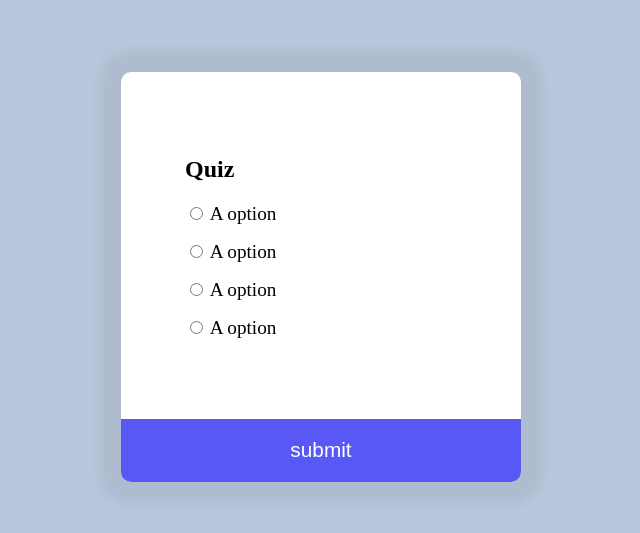
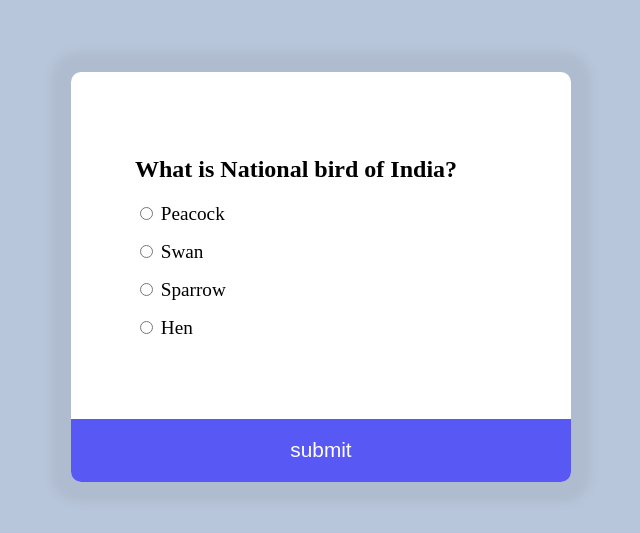
Before and after one commit to hetvikanani/QuizApp, a plain HTML site: page index.html in a window 1280 px wide. Shown: the part 123-656 px from the top of the page, without its empty margins (319-959 px from the left). Drawn offline with Linux system fonts and the light colour scheme.

Commit message:
quiz  complete

```diff
--- a/index.html
+++ b/index.html
@@ -7,27 +7,27 @@
   <body>
     <div class="quiz-container">
       <div class="quiz-header">
-        <h2>Quiz</h2>
+        <h2 id="question">Quiz</h2>
         <ul>
           <li>
-            <input type="radio" name="ans" id="a" />
-            <label for="a">A option</label>
+            <input type="radio" name="ans" class="ans" id="a" />
+            <label for="a" id="a_option">A option</label>
           </li>
           <li>
-            <input type="radio" name="ans" id="b" />
-            <label for="b">A option</label>
+            <input type="radio" name="ans" class="ans" id="b" />
+            <label for="b" id="b_option">A option</label>
           </li>
           <li>
-            <input type="radio" name="ans" id="c" />
-            <label for="c">A option</label>
+            <input type="radio" name="ans" class="ans" id="c" />
+            <label for="c" id="c_option">A option</label>
           </li>
           <li>
-            <input type="radio" name="ans" id="d" />
-            <label for="d">A option</label>
+            <input type="radio" name="ans" class="ans" id="d" />
+            <label for="d" id="d_option">A option</label>
           </li>
         </ul>
       </div>
-      <button>submit</button>
+      <button id="submit">submit</button>
     </div>
   </body>
   <script src="script.js"></script>
--- a/script.js
+++ b/script.js
@@ -0,0 +1,79 @@
+const quizData = [
+  {
+    que: "What is National bird of India?",
+    a: "Peacock",
+    b: "Swan",
+    c: "Sparrow",
+    d: "Hen",
+    ans: "a",
+  },
+  {
+    que: "What is National aniaml of India",
+    a: "Elephant",
+    b: "Tiger",
+    c: "Lion",
+    d: "Zibra",
+    ans: "c",
+  },
+];
+
+const questionEl = document.getElementById("question");
+const a_option = document.getElementById("a_option");
+const b_option = document.getElementById("b_option");
+const c_option = document.getElementById("c_option");
+const d_option = document.getElementById("d_option");
+const submit = document.getElementById("submit");
+
+let currentPointer = 0;
+let score = 0;
+
+const unselectall = () => {
+  const options = document.querySelectorAll(".ans");
+
+  options.forEach((data) => {
+    data.checked = false;
+  });
+};
+
+const load = () => {
+  unselectall();
+  const currentData = quizData[currentPointer];
+  questionEl.innerText = currentData.que;
+  a_option.innerText = currentData.a;
+  b_option.innerText = currentData.b;
+  c_option.innerText = currentData.c;
+  d_option.innerText = currentData.d;
+};
+
+const check = () => {
+  const options = document.querySelectorAll(".ans");
+  let id;
+  //   console.log(options);
+  options.forEach((data) => {
+    if (data.checked) {
+      id = data.id;
+    }
+  });
+  return id;
+};
+
+submit.addEventListener("click", () => {
+  const id = check();
+  if (id) {
+    if (id === quizData[currentPointer].ans) {
+      score += 1;
+    }
+    currentPointer += 1;
+
+    if (quizData.length === currentPointer) {
+      //   alert(score);
+      document.querySelector(
+        ".quiz-container"
+      ).innerHTML = `Congratulation your score is ${score}`;
+    } else {
+      load();
+    }
+  }
+});
+
+load();
--- a/style.css
+++ b/style.css
@@ -12,7 +12,7 @@ body{
 }
 
 .quiz-container{
-    width: 400px;
+    width: 500px;
     border-radius: 10px;
     background-color:#fff;
     box-shadow: 0 0 10px 20px rgba(100, 100, 100, 0.1);
```
